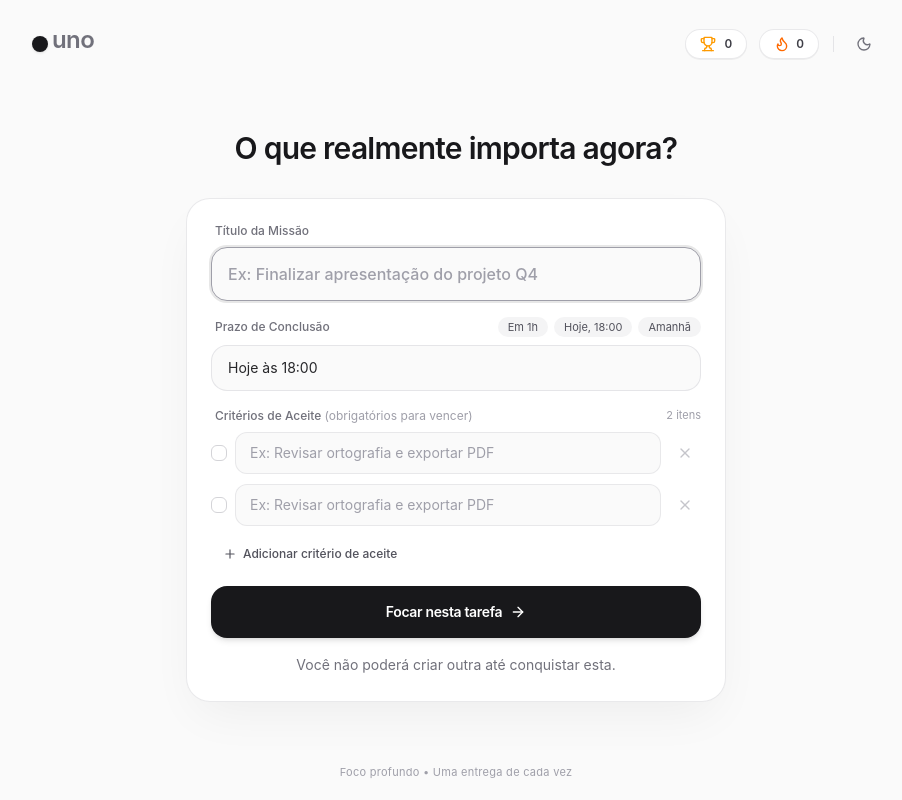
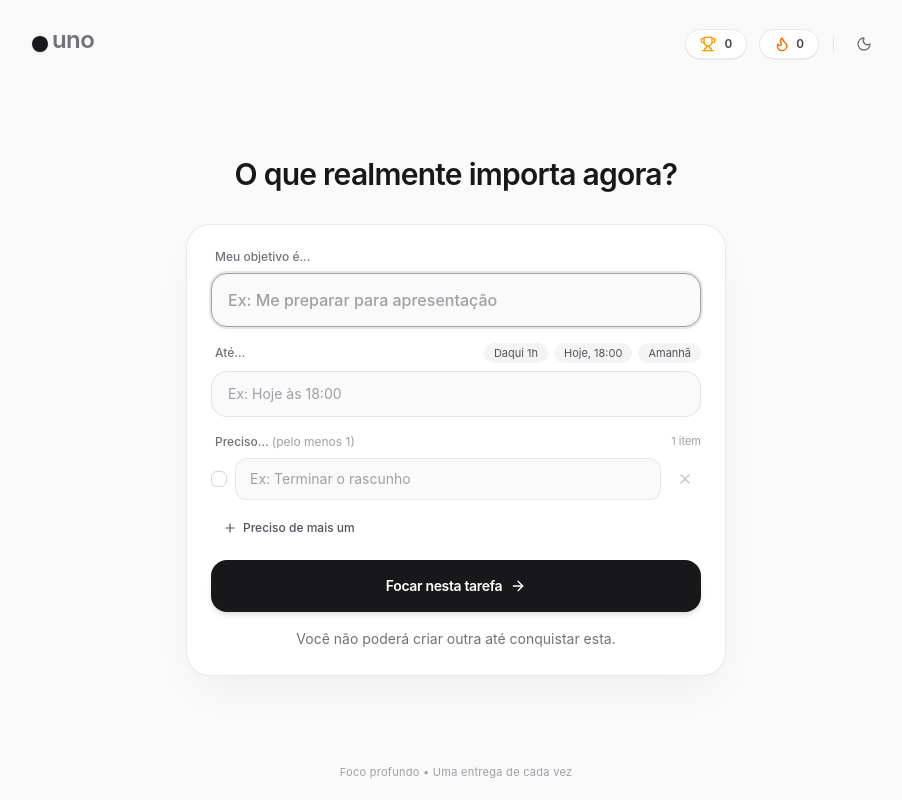
Before and after one commit to allbertuu/uno-web, a Next.js app: page / in a window 1280 px wide. Shown: the whole page, without its empty margins (184-1086 px from the left). Built offline with nearby package versions, Linux system fonts and the light colour scheme.

Commit message:
refactor: improve texts clarity and UX

```diff
--- a/src/components/card-views.tsx
+++ b/src/components/card-views.tsx
@@ -41,8 +41,8 @@ export default function CardViews() {
 
   // Estados do formulário de criação/edição
   const [titleInput, setTitleInput] = useState("");
-  const [deadlineInput, setDeadlineInput] = useState("Hoje às 18:00");
-  const [criteriaInputs, setCriteriaInputs] = useState(["", ""]);
+  const [deadlineInput, setDeadlineInput] = useState("");
+  const [criteriaInputs, setCriteriaInputs] = useState([""]);
   const [formError, setFormError] = useState("");
 
   // Estados da tela de foco e vitória
@@ -115,7 +115,7 @@ export default function CardViews() {
     }
     if (validCriteria.length === 0) {
       setFormError(
-        "Adicione pelo menos 1 critério de aceite para validar sua vitória.",
+        "Adicione pelo menos 1 ação para validar sua vitória.",
       );
       return;
     }
@@ -255,7 +255,7 @@ export default function CardViews() {
                 htmlFor="uno-task-title"
                 className="mb-2 ml-1 block text-xs font-medium text-zinc-500 dark:text-zinc-400"
               >
-                Título da Missão
+                Meu objetivo é...
               </label>
               <input
                 ref={titleRef}
@@ -264,7 +264,7 @@ export default function CardViews() {
                 maxLength={90}
                 value={titleInput}
                 onChange={(e) => setTitleInput(e.target.value)}
-                placeholder="Ex: Finalizar apresentação do projeto Q4"
+                placeholder="Ex: Me preparar para apresentação"
                 className="w-full rounded-2xl border border-zinc-200/90 bg-zinc-50 px-4 py-3.5 text-base font-medium text-zinc-900 placeholder-zinc-400 transition-all focus:border-zinc-400 focus:ring-2 focus:ring-zinc-900/10 focus:outline-none dark:border-zinc-800 dark:bg-zinc-900/70 dark:text-white dark:placeholder-zinc-600 dark:focus:border-zinc-600 dark:focus:ring-white/15"
               />
             </div>
@@ -276,7 +276,7 @@ export default function CardViews() {
                   htmlFor="uno-task-deadline"
                   className="text-xs font-medium text-zinc-500 dark:text-zinc-400"
                 >
-                  Prazo de Conclusão
+                  Até...
                 </label>
                 <div className="flex items-center gap-1.5">
                   <button
@@ -284,7 +284,7 @@ export default function CardViews() {
                     onClick={() => handleQuickDeadline("1h")}
                     className="cursor-pointer rounded-full bg-zinc-100 px-2.5 py-0.5 text-[11px] text-zinc-600 transition-colors hover:bg-zinc-200 dark:bg-zinc-800/90 dark:text-zinc-400 dark:hover:bg-zinc-700"
                   >
-                    Em 1h
+                    Daqui 1h
                   </button>
                   <button
                     type="button"
@@ -316,9 +316,9 @@ export default function CardViews() {
             <div>
               <div className="mb-2 ml-1 flex items-center justify-between">
                 <label className="text-xs font-medium text-zinc-500 dark:text-zinc-400">
-                  Critérios de Aceite{" "}
+                  Preciso...{" "}
                   <span className="font-normal text-zinc-400 dark:text-zinc-600">
-                    (obrigatórios para vencer)
+                    (pelo menos 1)
                   </span>
                 </label>
                 <span className="text-[11px] text-zinc-400 dark:text-zinc-500">
@@ -343,7 +343,7 @@ export default function CardViews() {
                           handleAddCriterion();
                         }
                       }}
-                      placeholder="Ex: Revisar ortografia e exportar PDF"
+                      placeholder="Ex: Terminar o rascunho"
                       className="flex-1 rounded-xl border border-zinc-200/80 bg-zinc-50 px-3.5 py-2.5 text-sm text-zinc-800 placeholder-zinc-400 transition-colors focus:border-zinc-400 focus:outline-none dark:border-zinc-800 dark:bg-zinc-900/70 dark:text-zinc-200 dark:placeholder-zinc-600 dark:focus:border-zinc-600"
                     />
                     <button
@@ -364,7 +364,7 @@ export default function CardViews() {
                 className="mt-3 inline-flex cursor-pointer items-center gap-1.5 rounded-xl px-3 py-2 text-xs font-medium text-zinc-600 transition-all hover:bg-zinc-100 hover:text-zinc-900 dark:text-zinc-400 dark:hover:bg-zinc-800/60 dark:hover:text-white"
               >
                 <Plus className="h-3.5 w-3.5" />
-                Adicionar critério de aceite
+                Preciso de mais um
               </button>
             </div>
 
@@ -428,12 +428,12 @@ export default function CardViews() {
             <div className="mb-6 flex flex-wrap items-center justify-between gap-2 pt-1">
               <div className="inline-flex items-center gap-1.5 rounded-full bg-zinc-100 px-3 py-1 text-xs font-medium text-zinc-600 dark:bg-zinc-800/90 dark:text-zinc-300">
                 <Clock className="h-3.5 w-3.5 text-zinc-400" />
-                <span>{activeTask.deadline}</span>
+                <span>Concluir até: {activeTask.deadline}</span>
               </div>
 
               {progressPercent === 0 && (
                 <span className="text-xs font-medium text-zinc-400 dark:text-zinc-500">
-                  Comece pelo primeiro passo
+                  Comece pelo 1º passo
                 </span>
               )}
               {progressPercent > 0 && progressPercent < 100 && (
@@ -457,7 +457,7 @@ export default function CardViews() {
             <div className="mb-9">
               <div className="mb-3.5 flex items-center justify-between">
                 <span className="text-xs font-semibold tracking-wider text-zinc-400 uppercase dark:text-zinc-500">
-                  Critérios de Aceite
+                  Ações necessárias
                 </span>
                 <span className="text-xs font-medium text-zinc-500 tabular-nums dark:text-zinc-400">
                   {completedCriteria} de {totalCriteria} concluídos
@@ -521,8 +521,8 @@ export default function CardViews() {
                   {isReadyToConquer
                     ? "Conquistar Tarefa"
                     : remainingCount === 1
-                      ? "Falta 1 critério para conquistar"
-                      : `Faltam ${remainingCount} critérios para conquistar`}
+                      ? "Falta 1 ação para conquistar"
+                      : `Faltam ${remainingCount} ações para conquistar`}
                 </span>
               </button>
 
```
